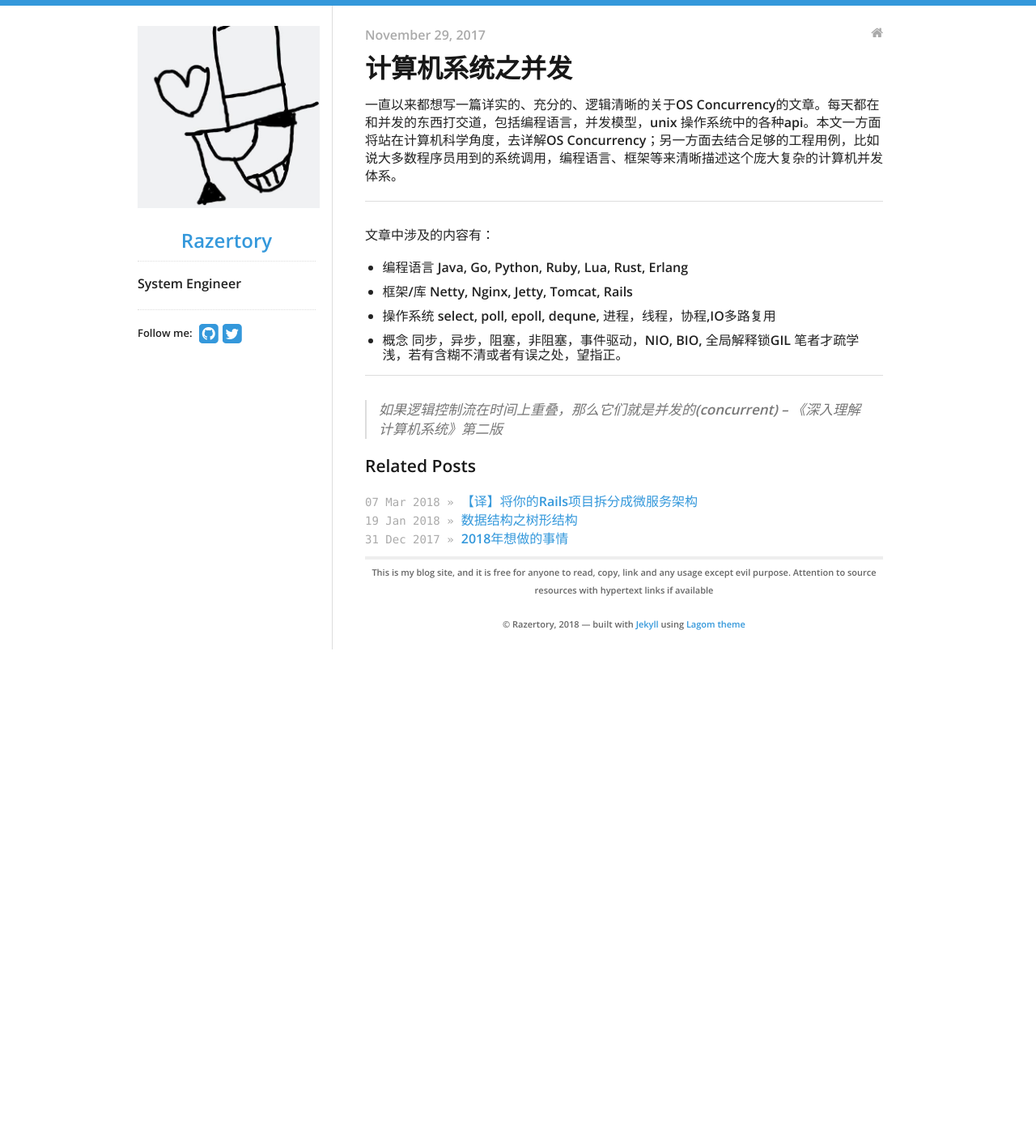
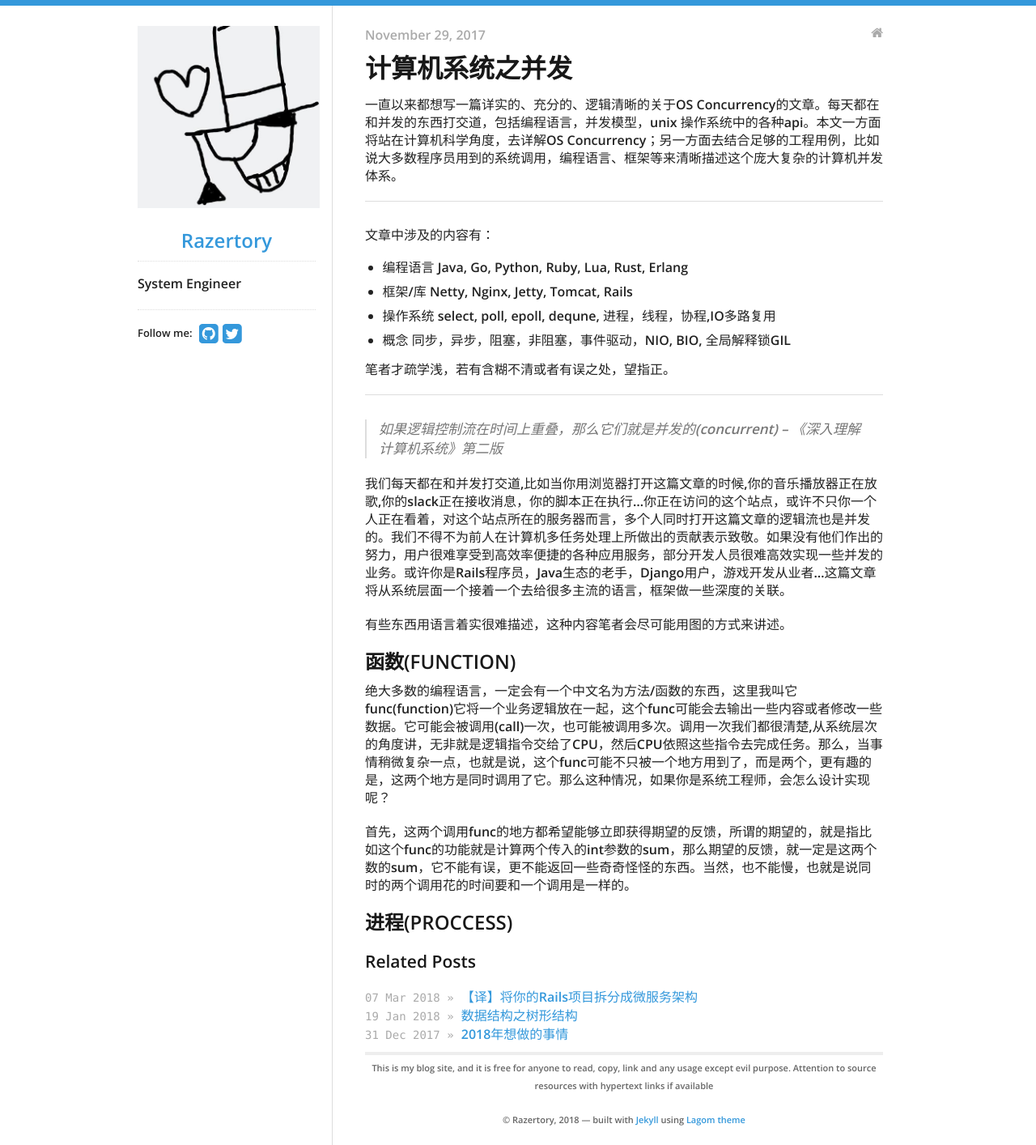
Before and after one commit to razertory/razertory.github.io, a Jekyll site: the page built from _posts/2017-12-01-计算机系统之并发.markdown, in a window 1280 px wide. Shown: the whole page at 81% size. Built offline with Jekyll 4.4.1, drawn with Linux system fonts in a browser that asks for light colours; before the commit the page ends 907 px from its top, so only the background shows below that.

Commit message:
增加一些内容

```diff
--- a/_posts/2017-12-01-计算机系统之并发.markdown
+++ b/_posts/2017-12-01-计算机系统之并发.markdown
@@ -13,8 +13,20 @@ categories: jekyll update
 * 框架/库 Netty, Nginx, Jetty, Tomcat, Rails
 * 操作系统 select, poll, epoll, dequne, 进程，线程，协程,IO多路复用
 * 概念 同步，异步，阻塞，非阻塞，事件驱动，NIO, BIO, 全局解释锁GIL
+
 笔者才疏学浅，若有含糊不清或者有误之处，望指正。
 
 ---
 
 > 如果逻辑控制流在时间上重叠，那么它们就是并发的(concurrent) -- 《深入理解计算机系统》第二版
+
+我们每天都在和并发打交道,比如当你用浏览器打开这篇文章的时候,你的音乐播放器正在放歌,你的slack正在接收消息，你的脚本正在执行...你正在访问的这个站点，或许不只你一个人正在看着，对这个站点所在的服务器而言，多个人同时打开这篇文章的逻辑流也是并发的。我们不得不为前人在计算机多任务处理上所做出的贡献表示致敬。如果没有他们作出的努力，用户很难享受到高效率便捷的各种应用服务，部分开发人员很难高效实现一些并发的业务。或许你是Rails程序员，Java生态的老手，Django用户，游戏开发从业者...这篇文章将从系统层面一个接着一个去给很多主流的语言，框架做一些深度的关联。
+
+有些东西用语言着实很难描述，这种内容笔者会尽可能用图的方式来讲述。
+
+## 函数(FUNCTION)
+绝大多数的编程语言，一定会有一个中文名为方法/函数的东西，这里我叫它func(function)它将一个业务逻辑放在一起，这个func可能会去输出一些内容或者修改一些数据。它可能会被调用(call)一次，也可能被调用多次。调用一次我们都很清楚,从系统层次的角度讲，无非就是逻辑指令交给了CPU，然后CPU依照这些指令去完成任务。那么，当事情稍微复杂一点，也就是说，这个func可能不只被一个地方用到了，而是两个，更有趣的是，这两个地方是同时调用了它。那么这种情况，如果你是系统工程师，会怎么设计实现呢？
+
+首先，这两个调用func的地方都希望能够立即获得期望的反馈，所谓的期望的，就是指比如这个func的功能就是计算两个传入的int参数的sum，那么期望的反馈，就一定是这两个数的sum，它不能有误，更不能返回一些奇奇怪怪的东西。当然，也不能慢，也就是说同时的两个调用花的时间要和一个调用是一样的。
+
+## 进程(PROCCESS)
```
